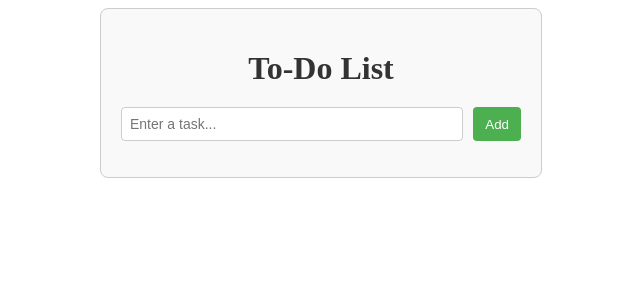
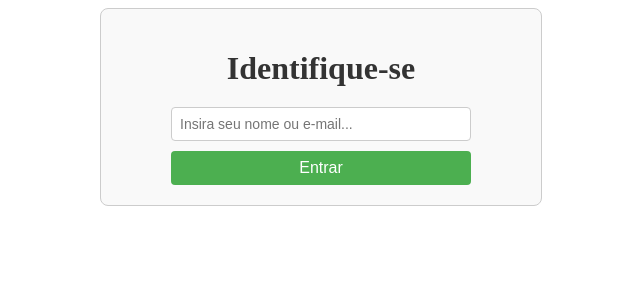
Before and after one commit to tmagalhaesnic/form-todolist-react, a React (Create React App) app: page / in a window 1280 px wide. Shown: the top 300 px of the page, without its empty margins (319-959 px from the left). Built offline with nearby package versions, Linux system fonts and the light colour scheme.

Commit message:
rotas e auth

```diff
--- a/src/App.jsx
+++ b/src/App.jsx
@@ -1,8 +1,20 @@
- import ToDoList from "./ToDoList";
+import React from 'react';
+import { BrowserRouter as Router, Route, Routes } from 'react-router-dom';
+import Identificacao from './components/identificacao';
+import ToDoList from './components/ToDoList';
+import { AuthProvider } from './components/AuthContext';
 
-  function App() {
-    return (<ToDoList/>)
+function App() {
+  return (
+    <AuthProvider>
+      <Router>
+        <Routes>
+          <Route path="/" element={<Identificacao />} />
+          <Route path="/todos" element={<ToDoList />} />
+        </Routes>
+      </Router>
+    </AuthProvider>
+  );
+}
 
-  }
-
-  export default App;
+export default App;
--- /dev/null
+++ b/src/components/AuthContext.js
@@ -0,0 +1,28 @@
+import React, { createContext, useContext, useState } from 'react';
+
+const AuthContext = createContext();
+
+export function AuthProvider({ children }) {
+  const [isAuthenticated, setIsAuthenticated] = useState(false);
+  const [userName, setUserName] = useState("");
+
+  function login(name) {
+    setIsAuthenticated(true);
+    setUserName(name);
+  }
+
+  function logout() {
+    setIsAuthenticated(false);
+    setUserName("");
+  }
+
+  return (
+    <AuthContext.Provider value={{ isAuthenticated, userName, login, logout }}>
+      {children}
+    </AuthContext.Provider>
+  );
+}
+
+export function useAuth() {
+  return useContext(AuthContext);
+}
--- a/src/ToDoList.jsx
+++ b/src/components/ToDoList.jsx
@@ -1,20 +1,36 @@
 import React, { useState } from 'react';
+import { useAuth } from './AuthContext';
+import { useNavigate } from 'react-router-dom';
 
 function ToDoList() {
+  const { isAuthenticated, userName } = useAuth();
+  const navigate = useNavigate();
+
+
   const [tasks, setTasks] = useState([]);
   const [newTask, setNewTask] = useState("");
   const [editIndex, setEditIndex] = useState(null);
   const [editTaskValue, setEditTaskValue] = useState("");
+  const [taskError, setTaskError] = useState("");
+
+  if (!isAuthenticated) {
+    navigate('/');
+    return null;
+  }
 
   function handleInputChange(event) {
     setNewTask(event.target.value);
+    setTaskError("");
   }
 
   function addTask() {
-    if (newTask.trim() !== '') {
-      setTasks([...tasks, { text: newTask, done: false }]);
-      setNewTask("");
+    if (newTask.trim() === '') {
+      setTaskError(" ");
+      return;
     }
+    setTasks([...tasks, { text: newTask, done: false }]);
+    setNewTask("");
+    setTaskError("");
   }
 
   function deleteTask(index) {
@@ -23,8 +39,8 @@ function ToDoList() {
   }
 
   function startEditTask(index) {
-    setEditIndex(index); // Armazena o índice da tarefa que está sendo editada
-    setEditTaskValue(tasks[index].text); // Preenche o input de edição com o valor atual da tarefa
+    setEditIndex(index);
+    setEditTaskValue(tasks[index].text);
   }
 
   function saveEditTask() {
@@ -32,13 +48,13 @@ function ToDoList() {
       i === editIndex ? { ...task, text: editTaskValue } : task
     );
     setTasks(updatedTasks);
-    setEditIndex(null); // Finaliza o modo de edição
-    setEditTaskValue(""); // Limpa o input de edição
+    setEditIndex(null);
+    setEditTaskValue("");
   }
 
   function cancelEditTask() {
-    setEditIndex(null); // Cancela a edição
-    setEditTaskValue(""); // Limpa o input de edição
+    setEditIndex(null);
+    setEditTaskValue("");
   }
 
   function doneTask(index) {
@@ -51,6 +67,7 @@ function ToDoList() {
   return (
     <div className="to-do-list">
       <h1>To-Do List</h1>
+      <p>Bem-vindo, {userName}!</p>
 
       <div>
         <input
@@ -58,6 +75,7 @@ function ToDoList() {
           placeholder='Enter a task...'
           value={newTask}
           onChange={handleInputChange}
+          className={taskError ? 'error-input' : ''} // Adiciona classe condicionalmente
         />
         <button
           className='add-button'
@@ -65,6 +83,7 @@ function ToDoList() {
         >
           Add
         </button>
+        {taskError && <p className="error-message">{taskError}</p>} {/* Exibe mensagem de erro */}
       </div>
 
       <ol>
--- /dev/null
+++ b/src/components/identificacao.jsx
@@ -0,0 +1,39 @@
+import React, { useState } from 'react';
+import { useNavigate } from 'react-router-dom';
+import { useAuth } from './AuthContext';
+
+function Identificacao() {
+  const [input, setInput] = useState('');
+  const [error, setError] = useState('');
+  const { login } = useAuth();
+  const navigate = useNavigate();
+
+  function handleChange(event) {
+    setInput(event.target.value);
+  }
+
+  function handleSubmit() {
+    if (input.trim() !== '') {
+      login(input);
+      navigate('/todos');
+    } else {
+      setError('Por favor, insira seu nome ou e-mail.');
+    }
+  }
+
+  return (
+    <div className="identification">
+      <h1>Identifique-se</h1>
+      <input
+        type="text"
+        placeholder="Insira seu nome ou e-mail..."
+        value={input}
+        onChange={handleChange}
+      />
+      <button className='submit-buttons' onClick={handleSubmit}>Entrar</button>
+      {error && <p className="error">{error}</p>}
+    </div>
+  );
+}
+
+export default Identificacao;
--- a/src/index.css
+++ b/src/index.css
@@ -57,6 +57,10 @@
   align-items: center;
   padding: 5px 0;
   border-bottom: 1px solid #ddd;
+}
+
+.to-do-list p{
+  text-align: center;
 }
 
 .to-do-list li .text {
@@ -126,3 +130,71 @@
 .to-do-list li .cancel-button:hover {
   background-color: #d32f2f;
 }
+
+/* Estilo para a página de identificação */
+.identification {
+  max-width: 400px;
+  margin: 0 auto; /* Centraliza o contêiner na página */
+  padding: 20px;
+  border: 1px solid #ccc;
+  border-radius: 8px;
+  background-color: #f9f9f9;
+  text-align: center; /* Centraliza o texto e os elementos dentro do contêiner */
+}
+
+.identification h1 {
+  color: #333;
+  margin-bottom: 20px;
+}
+
+.identification input {
+  width: 100%; /* Faz o input ocupar toda a largura do contêiner */
+  max-width: 300px; /* Define uma largura máxima para evitar que o input fique muito largo */
+  padding: 8px;
+  border: 1px solid #ccc;
+  border-radius: 4px;
+  font-size: 14px;
+  margin-bottom: 10px; /* Espaço entre o input e o botão */
+  box-sizing: border-box; /* Inclui padding e bordas na largura total */
+}
+
+.submit-buttons {
+  width: 100%; /* Faz o botão ocupar toda a largura do contêiner */
+  max-width: 300px; /* Define uma largura máxima para o botão */
+  padding: 8px 12px;
+  background-color: #4CAF50;
+  color: white;
+  border: none;
+  border-radius: 4px;
+  cursor: pointer;
+  font-size: 16px; /* Ajusta o tamanho da fonte do botão */
+  box-sizing: border-box; /* Inclui padding e bordas na largura total */
+}
+
+.submit-buttons:hover {
+  background-color: #45a049;
+}
+
+.error {
+  color: red;
+  margin-top: 10px; /* Espaço acima do texto de erro */
+}
+
+/* Estilo para o campo de input com erro */
+.error-input {
+  border: 2px solid red;
+  animation: blink-border 0.5s linear;
+}
+
+@keyframes blink-border {
+  0% { border-color: red; }
+  50% { border-color: transparent; }
+  100% { border-color: red; }
+}
+
+/* Estilo para a mensagem de erro */
+.error-message {
+  color: red;
+  font-size: 12px;
+  margin-top: 5px;
+}
```
